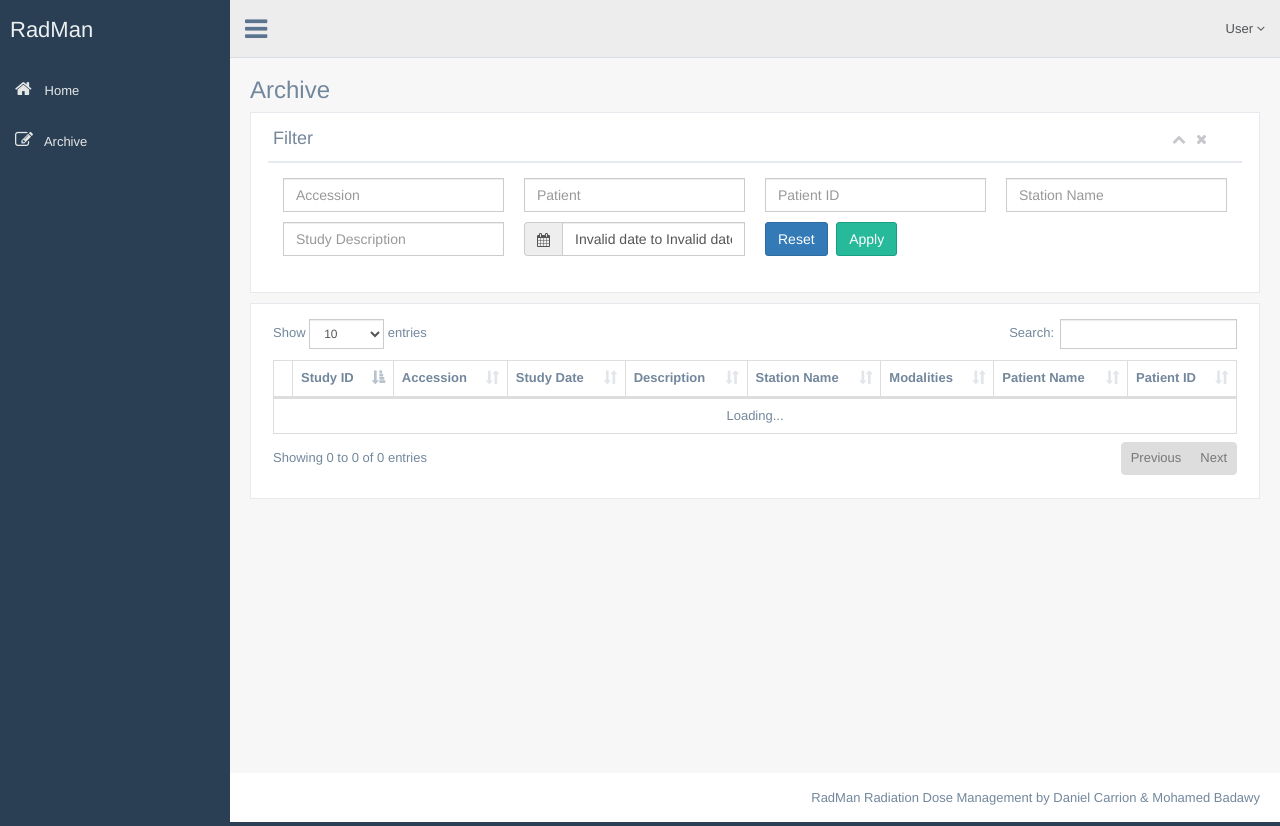
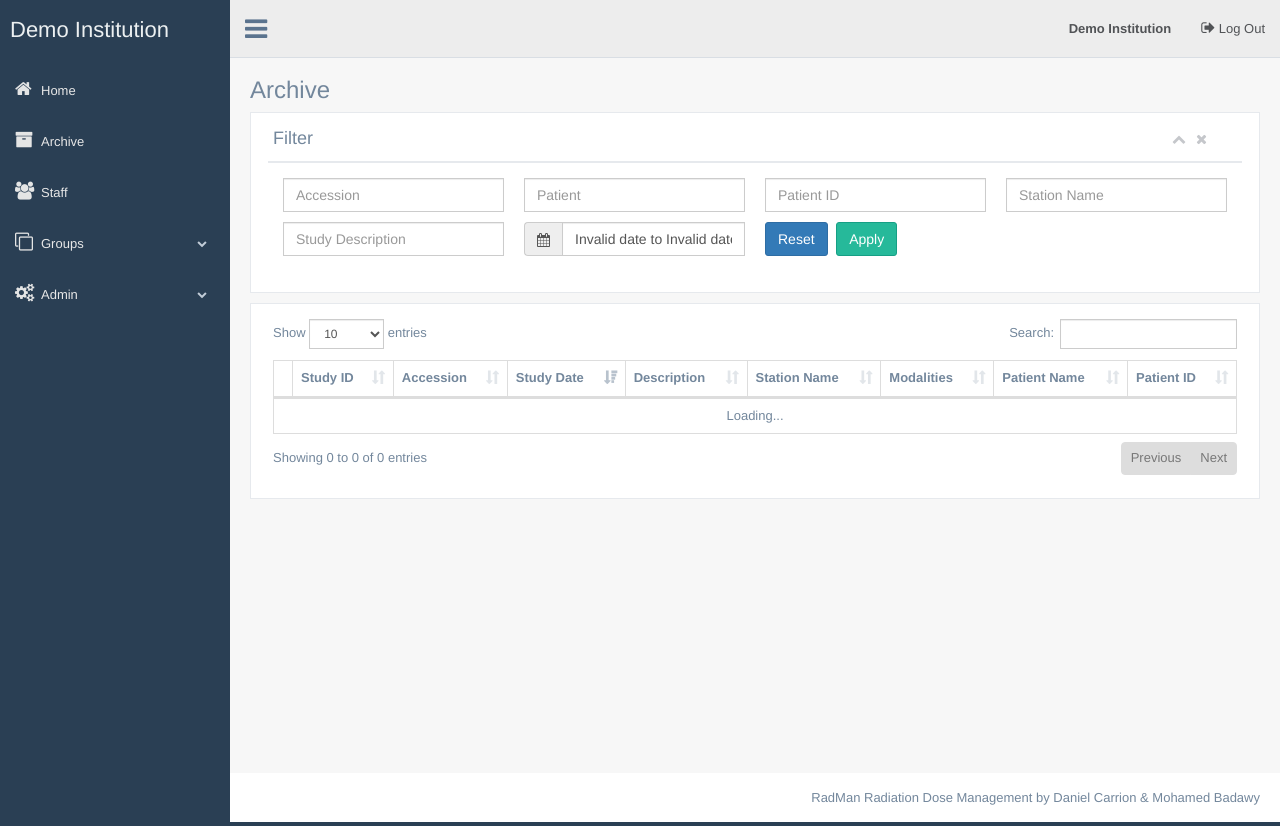
Before and after one commit to dcarrion87/radman-server, a Flask app: template radman/archive/templates/archive.htm in a window 1280 px wide. Run offline with Flask 2, Linux system fonts and the light colour scheme; the template is opened without the code that fills it, so the values that code supplies are empty; some libraries are stand-ins or nearby versions.

Commit message:
Progress...

```diff
--- a/radman/archive/templates/archive.htm
+++ b/radman/archive/templates/archive.htm
@@ -155,7 +155,7 @@
                     { data: "patient_name" },
                     { data: "patient_id"}
                 ],
-                "order": [[1, "asc" ]]
+                "order": [[3, "desc" ]]
             } );
 
             $('#datatable tbody').on('click', 'i[data-toggle]', function () {
--- a/radman/templates/index.htm
+++ b/radman/templates/index.htm
@@ -1,6 +1,6 @@
 {% extends 'layout.htm' %}
 {% block container %}
   <div class="top-pad">
-    {{ _('Demo Radman') }}
+
   </div>
 {% endblock %}
--- a/radman/templates/layout.htm
+++ b/radman/templates/layout.htm
@@ -27,7 +27,7 @@
         <div class="col-md-3 left_col">
           <div class="left_col scroll-view">
             <div class="navbar nav_title" style="border: 0;">
-              <a href="/" class="site_title"><span>RadMan</span></a>
+              <a href="/" class="site_title"><span>Demo Institution</span></a>
             </div>
 
             <div class="clearfix"></div>
@@ -36,9 +36,27 @@
             <div id="sidebar-menu" class="main_menu_side hidden-print main_menu">
               <div class="menu_section">
                 <ul class="nav side-menu">
-                  <li><a href="/"><i class="fa fa-home"></i> Home</a>
+                  <li><a href="/"><i class="fa fa-home"></i>Home</a>
                   </li>
-                  <li><a href="/archive"><i class="fa fa-edit"></i> Archive</a>
+                  <li><a href="/archive/"><i class="fa fa-archive"></i>Archive</a>
+                  </li>
+                  <li><a href="#"><i class="fa fa-users"></i>Staff</a>
+                  </li>
+                  <li><a><i class="fa fa-clone"></i>Groups<span class="fa fa-chevron-down"></span></a>
+                    <ul class="nav child_menu">
+                      <li><a href="#">XA - All</a></li>
+                      <li><a href="#">XA - Interventional</a></li>
+                      <li><a href="#">XA - General</a></li>
+                      <li><a href="#">XA - Testing</a></li>
+                      <li><a href="#">CT - All</a></li>
+                      <li><a href="#"><span class="label label-success">+</span></a></li>
+                    </ul>
+                  </li>
+                  <li><a><i class="fa fa-cogs"></i>Admin<span class="fa fa-chevron-down"></span></a>
+                    <ul class="nav child_menu">
+                      <li><a href="#">General</a></li>
+                      <li><a href="#">Users</a></li>
+                    </ul>
                   </li>
                 </ul>
               </div>
@@ -54,18 +72,12 @@
             <nav>
               <div class="nav toggle">
                 <a id="menu_toggle"><i class="fa fa-bars"></i></a>
+
               </div>
 
               <ul class="nav navbar-nav navbar-right">
-                <li class="">
-                  <a href="javascript:;" class="user-profile dropdown-toggle" data-toggle="dropdown" aria-expanded="false">
-                    User
-                    <span class=" fa fa-angle-down"></span>
-                  </a>
-                  <ul class="dropdown-menu dropdown-usermenu pull-right">
-                    <li><a href="/logout"><i class="fa fa-sign-out pull-right"></i> Log Out</a></li>
-                  </ul>
-                </li>
+                     <li><a href="/logout"><i class="fa fa-sign-out"></i> Log Out</a></li>
+                     <li><a href="/"><b>Demo Institution</b></a></li>
               </ul>
             </nav>
           </div>
```
